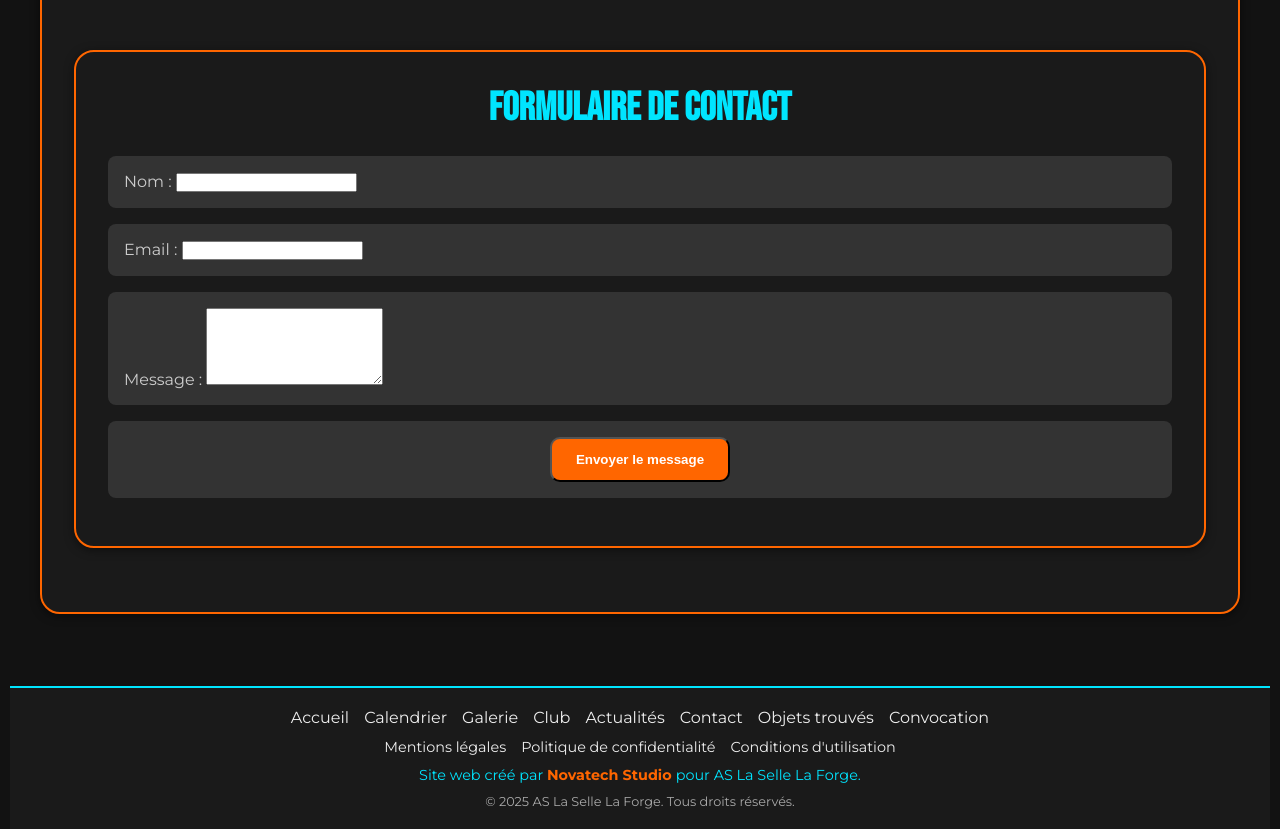
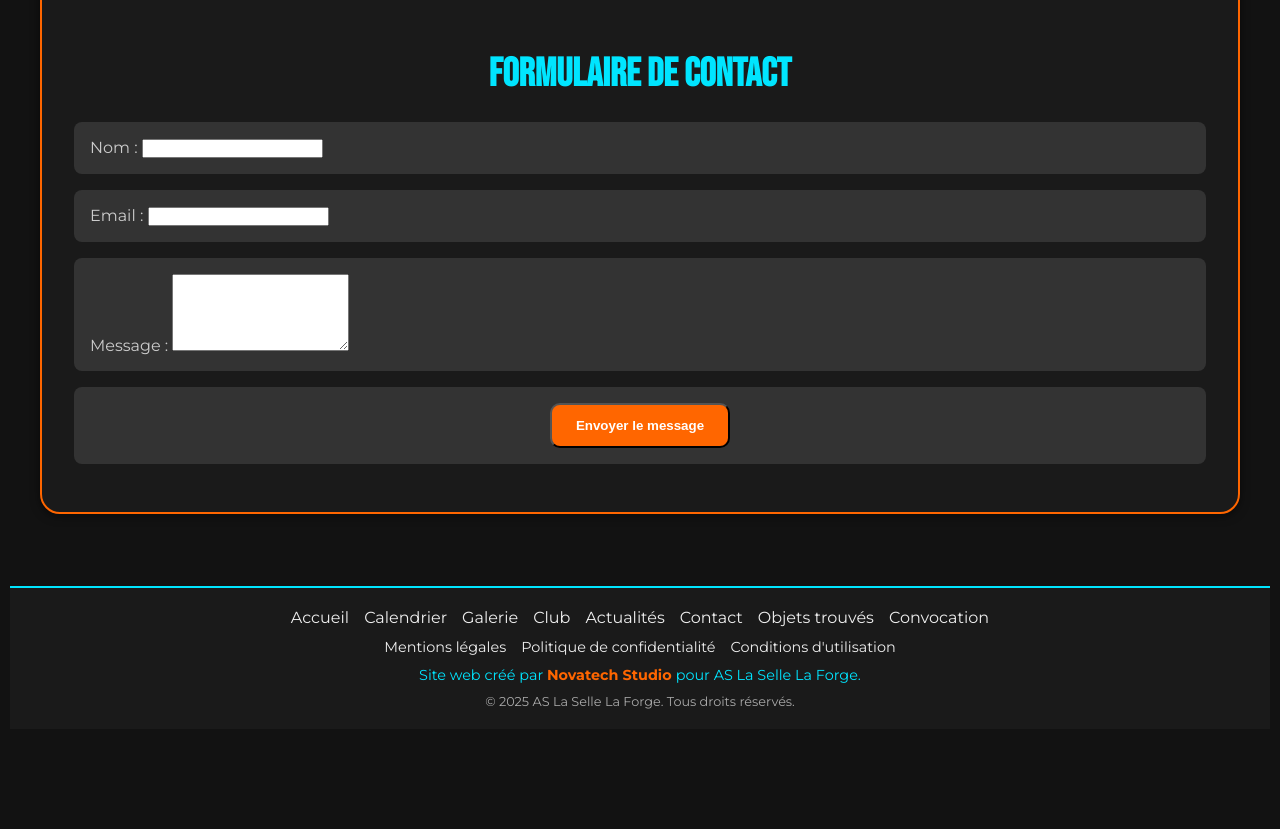
Before and after one commit to fredchanu/club-foot-la-selle-la-forge-1, a website: page contact.html in a window 1280 px wide. Shown: the part 1466-2295 px from the top of the page. After the commit the page ends 2195 px from the top, so only its background shows below. Drawn offline with Linux system fonts and the light colour scheme.

Commit message:
Correction de la section du formulaire de contact dans le fichier contact.html

```diff
--- a/contact.html
+++ b/contact.html
@@ -103,7 +103,7 @@
         </div>
       </div>
 
-      <div class="contacts-section" style="margin-top: 3rem;">
+      <div class="formulaire-section" style="margin-top: 3rem;">
       <h2>Formulaire de Contact</h2>
       <form name="contact-form" method="POST" data-netlify="true">
         <input type="hidden" name="form-name" value="contact-form" />
```
